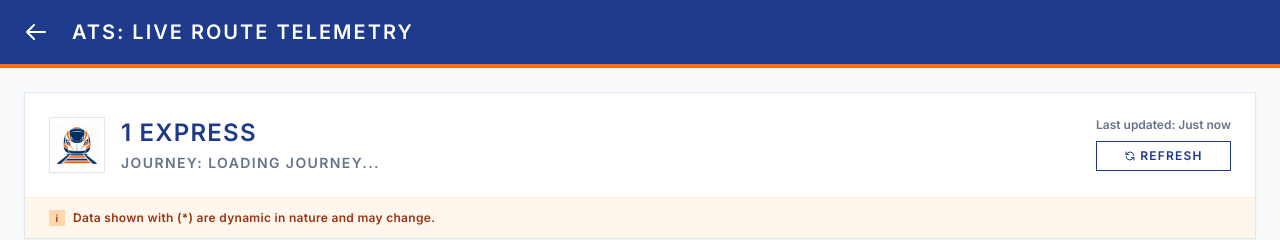
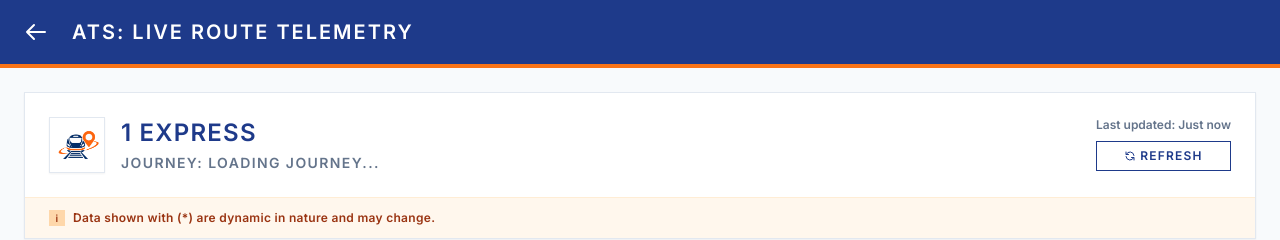
Before and after one commit to achuthmanne/railsamay-SIH, a React (Vite) app in the folder frontend/: page /forecast/1 in a window 1280 px wide. Shown: the top 240 px of the page. Built offline with nearby package versions, Linux system fonts and the light colour scheme; no server answers.

Commit message:
fix: correct the image path for the train icon in TrainForecast to point to the actual public/trainicon.png asset

```diff
--- a/frontend/src/pages/TrainForecast.jsx
+++ b/frontend/src/pages/TrainForecast.jsx
@@ -316,7 +316,7 @@ export default function TrainForecast() {
           <div className="p-6 flex justify-between items-start">
             <div className="flex items-start space-x-4">
               <div className="w-14 h-14 border border-slate-200 shadow-sm flex items-center justify-center shrink-0 bg-white overflow-hidden p-1">
-                  <img src="/custom_train_icon.jpg" alt="Train" className="w-full h-full object-contain mix-blend-multiply" />
+                  <img src="/trainicon.png" alt="Train" className="w-full h-full object-contain mix-blend-multiply" />
                 </div>
               <div>
                 <h2 className="text-2xl font-black text-[#1E3A8A] tracking-wider uppercase">
```
Also changed, not shown: frontend/public/train_icon.jpg (deleted), frontend/public/trainicon.png (added).
